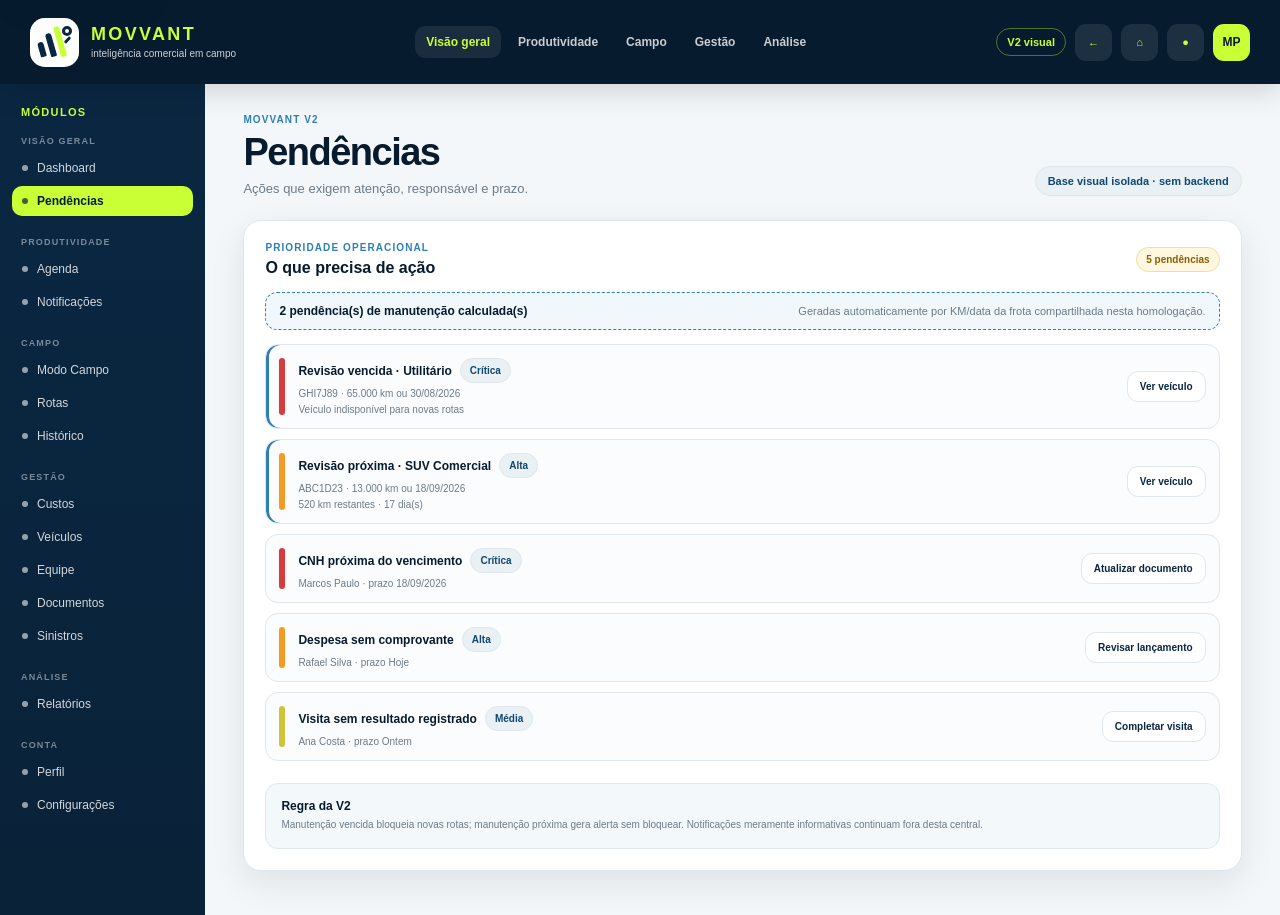
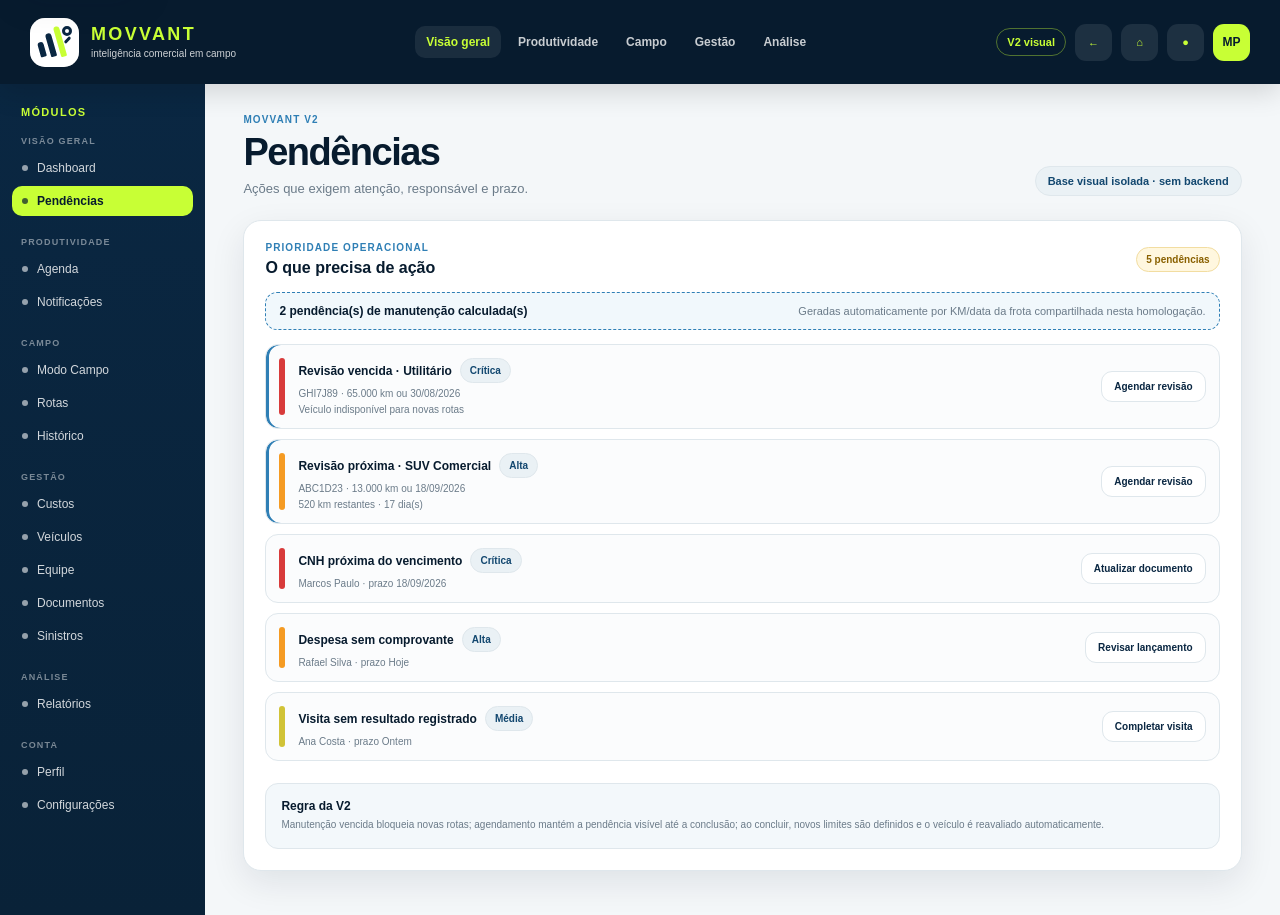
Before and after one commit to Manopanassolo/controle-facil-km, a Next.js app in the folder movvant-v2/: page /pendencias in a window 1280 px wide. Built offline with nearby package versions, Linux system fonts and the light colour scheme.

Commit message:
Reflect maintenance scheduling in pending center

```diff
--- a/movvant-v2/src/components/PendingSessionModule.tsx
+++ b/movvant-v2/src/components/PendingSessionModule.tsx
@@ -9,20 +9,19 @@
   {priority:'Alta',title:'Despesa sem comprovante',owner:'Rafael Silva',due:'Hoje',action:'Revisar lançamento',detail:'Abrirá o lançamento para anexar comprovante, revisar os campos e concluir a pendência somente após validação.'},
   {priority:'Média',title:'Visita sem resultado registrado',owner:'Ana Costa',due:'Ontem',action:'Completar visita',detail:'Abrirá a visita para registrar resultado, observações, próximos passos e eventual novo compromisso.'}
 ];
-
-function formatDate(date:string){ const [y,m,d]=date.split('-'); return `${d}/${m}/${y}`; }
+function formatDate(date:string){const [y,m,d]=date.split('-');return `${d}/${m}/${y}`;}
 
 export function PendingSessionModule(){
-  const {maintenanceAlerts,maintenancePendingCount}=useSessionActivity();
+  const {maintenanceAlerts,maintenancePendingCount,maintenanceRecords}=useSessionActivity();
   const alerts=maintenanceAlerts.filter((alert)=>alert.state!=='ok').sort((a,b)=>a.state==='vencida'?-1:b.state==='vencida'?1:a.remainingKm-b.remainingKm);
   const total=baseItems.length+alerts.length;
   return <section className="panel">
     <div className="panel-title-row"><div><span className="eyebrow">Prioridade operacional</span><h2>O que precisa de ação</h2></div><span className="tag warning">{total} pendências</span></div>
     {alerts.length?<div className="session-banner" role="status"><strong>{maintenancePendingCount} pendência(s) de manutenção calculada(s)</strong><span>Geradas automaticamente por KM/data da frota compartilhada nesta homologação.</span></div>:null}
     <div className="pending-list">
-      {alerts.map((alert)=><article className="pending-row session-row" key={alert.vehicleId}><div className={`priority-mark ${alert.state==='vencida'?'critical':'high'}`}/><div className="pending-copy"><div className="pending-title-line"><strong>{alert.state==='vencida'?'Revisão vencida':'Revisão próxima'} · {alert.vehicle}</strong><span className="tag">{alert.state==='vencida'?'Crítica':'Alta'}</span></div><span>{alert.plate} · {alert.dueKm.toLocaleString('pt-BR')} km ou {formatDate(alert.dueDate)}</span><span>{alert.state==='vencida'?'Veículo indisponível para novas rotas':`${Math.max(0,alert.remainingKm).toLocaleString('pt-BR')} km restantes · ${Math.max(0,alert.remainingDays)} dia(s)`}</span></div><Link href="/veiculos" className="secondary-button">Ver veículo</Link></article>)}
+      {alerts.map((alert)=>{const scheduled=maintenanceRecords.find((record)=>record.vehicleId===alert.vehicleId&&record.status==='Agendada');return <article className="pending-row session-row" key={alert.vehicleId}><div className={`priority-mark ${alert.state==='vencida'?'critical':'high'}`}/><div className="pending-copy"><div className="pending-title-line"><strong>{alert.state==='vencida'?'Revisão vencida':'Revisão próxima'} · {alert.vehicle}</strong><span className="tag">{alert.state==='vencida'?'Crítica':'Alta'}</span></div><span>{alert.plate} · {alert.dueKm.toLocaleString('pt-BR')} km ou {formatDate(alert.dueDate)}</span>{scheduled?<span>Agendada para {formatDate(scheduled.scheduledDate)} · {scheduled.workshop}</span>:<span>{alert.state==='vencida'?'Veículo indisponível para novas rotas':`${Math.max(0,alert.remainingKm).toLocaleString('pt-BR')} km restantes · ${Math.max(0,alert.remainingDays)} dia(s)`}</span>}</div><Link href="/veiculos" className="secondary-button">{scheduled?'Concluir revisão':'Agendar revisão'}</Link></article>;})}
       {baseItems.map((item)=><article className="pending-row" key={item.title}><div className={`priority-mark ${item.priority==='Crítica'?'critical':item.priority==='Alta'?'high':'medium'}`}/><div className="pending-copy"><div className="pending-title-line"><strong>{item.title}</strong><span className="tag">{item.priority}</span></div><span>{item.owner} · prazo {item.due}</span></div><PrototypeActionButton className="secondary-button" title={item.action} description={item.detail}>{item.action}</PrototypeActionButton></article>)}
     </div>
-    <div className="soft-box"><strong>Regra da V2</strong><span>Manutenção vencida bloqueia novas rotas; manutenção próxima gera alerta sem bloquear. Notificações meramente informativas continuam fora desta central.</span></div>
+    <div className="soft-box"><strong>Regra da V2</strong><span>Manutenção vencida bloqueia novas rotas; agendamento mantém a pendência visível até a conclusão; ao concluir, novos limites são definidos e o veículo é reavaliado automaticamente.</span></div>
   </section>;
 }
```
